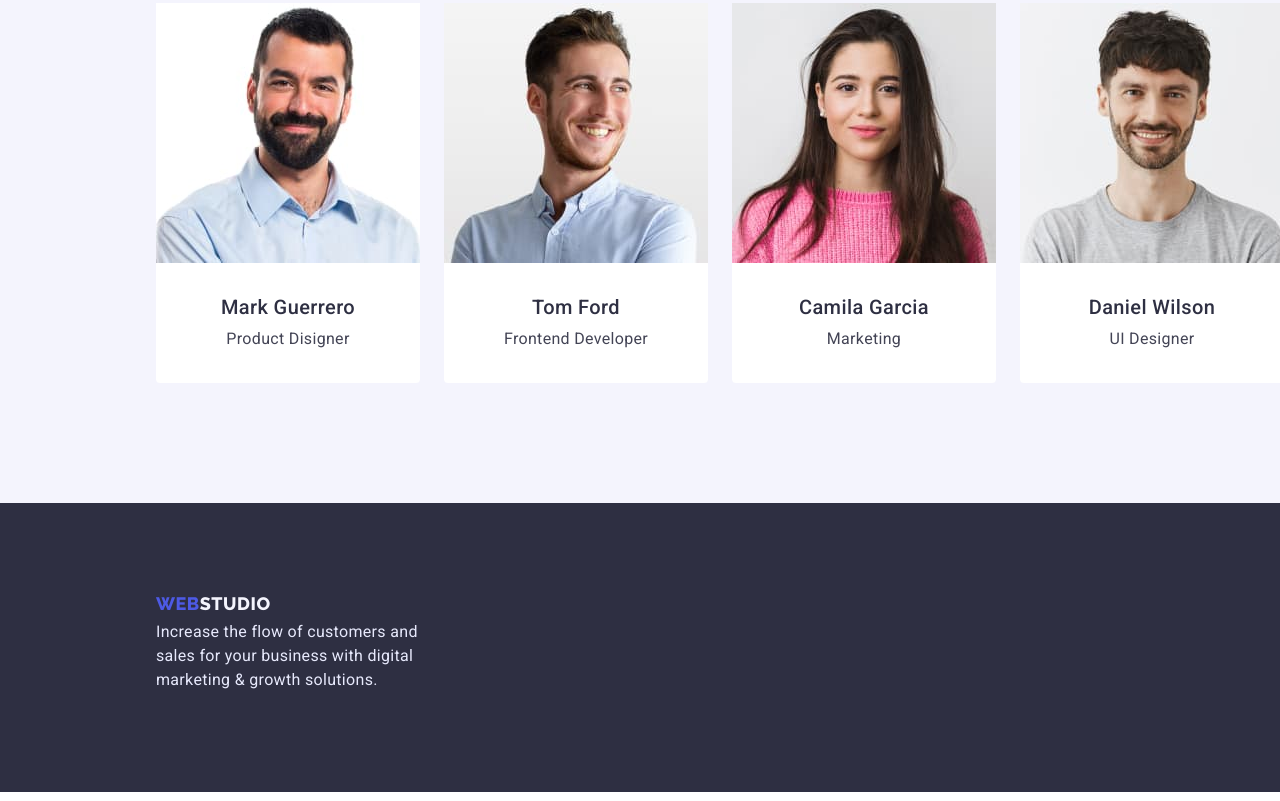
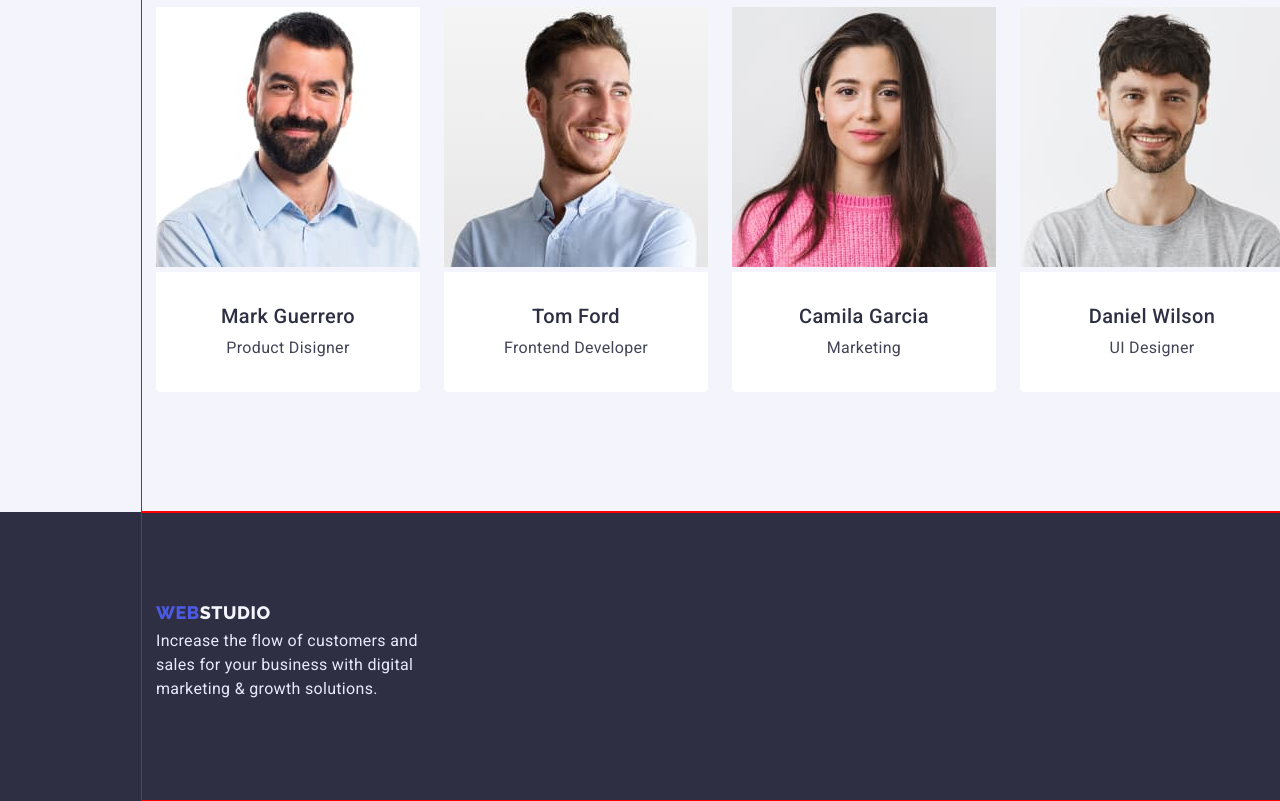
Before and after one commit to Soyniko1076/goit-markup-hw-03, a plain HTML site: page index.html in a window 1280 px wide. Shown: the part 1802-2603 px from the top of the page. Drawn offline with nearby package versions, Linux system fonts and the light colour scheme.

Commit message:
finished hw-03

```diff
--- a/css/styles.css
+++ b/css/styles.css
@@ -47,29 +47,14 @@ ul {
   padding: 0;
 }
 
-a {
-  color: currentColor;
-  text-decoration: none;
-}
-
-button {
-  cursor: pointer;
-}
-
-img {
-  display: block;
-  max-width: 100%;
-  height: auto;
-}
-
 /* ---------------------reset end------------------ */
 
 .container {
   max-width: 1158px;
   padding: 0 15px;
   margin: 0 auto;
-  /* outline: 1px solid red;
-  outline-offset: -1px; */
+  outline: 1px solid red;
+  outline-offset: -1px;
 }
 
 .list {
```
